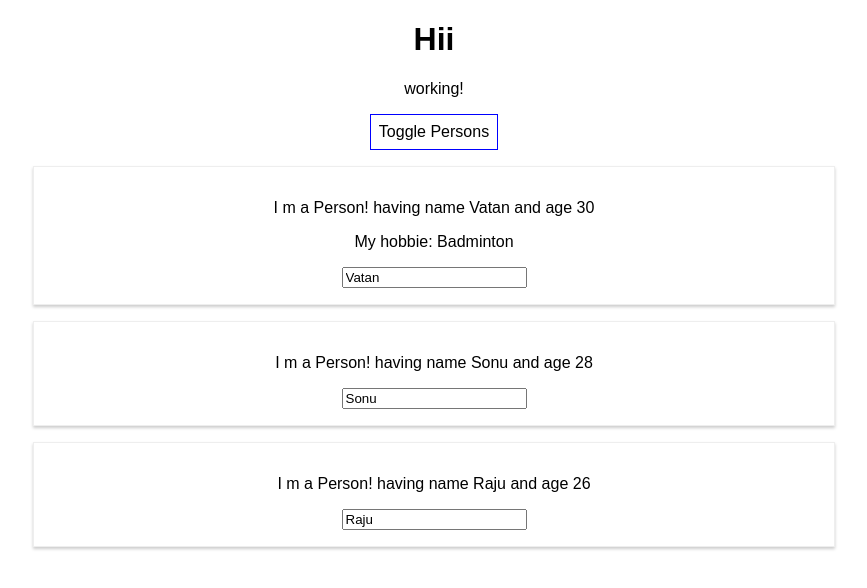
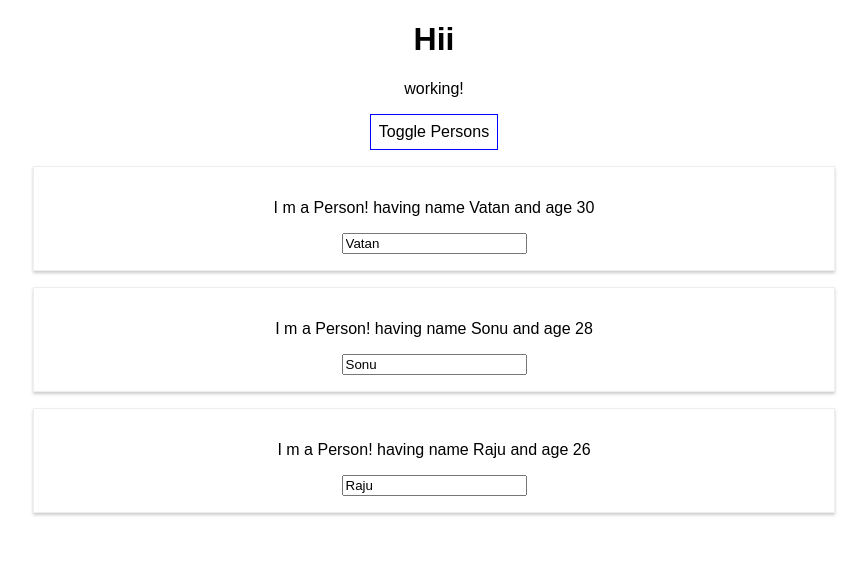
Before and after one commit to vatansoni89/MaximilianSchwarzmullerReact, a React (Create React App) app in the folder Project/react-complete-guide/: page / in a window 1280 px wide. Both pictures are taken after a click on the button "Toggle Persons". Shown: the top 588 px of the page, without its empty margins (206-1073 px from the left). Built offline with nearby package versions, Linux system fonts and the light colour scheme.

Commit message:
Render List using map()

```diff
--- a/Project/react-complete-guide/src/App.js
+++ b/Project/react-complete-guide/src/App.js
@@ -1,6 +1,7 @@
 import React, { Component } from "react";
 import "./App.css";
 import Person from "./Person/Person.js";
+import person from "./Person/Person.js";
 
 class App extends Component {
   state = {
@@ -52,23 +53,9 @@ class App extends Component {
     if (this.state.showPersons) {
       persons = (
         <div>
-          <Person
-            click={this.switchNameHandler.bind(this, "Paragraph_Name")}
-            name={this.state.persons[0].name}
-            age={this.state.persons[0].age}
-          >
-            My hobbie: Badminton
-          </Person>
-          <Person
-            click={() => this.switchNameHandler("By-Function-Call")}
-            name={this.state.persons[1].name}
-            age={this.state.persons[1].age}
-            changed={this.nameChangedHandler}
-          />
-          <Person
-            name={this.state.persons[2].name}
-            age={this.state.persons[2].age}
-          />
+          {this.state.persons.map(p => {
+            return <Person name={p.name} age={p.age} />;
+          })}
         </div>
       );
     }
```
Also changed, not shown: 1 other file (tests, documents, lock files or other folders).
